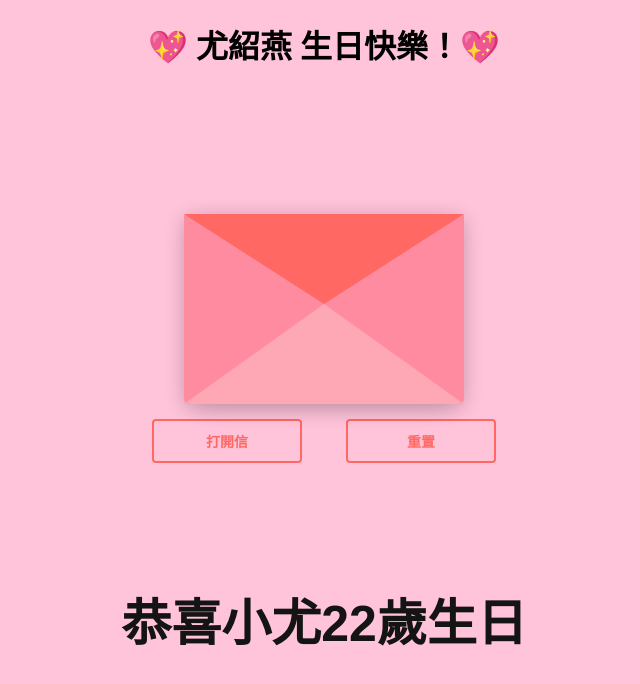
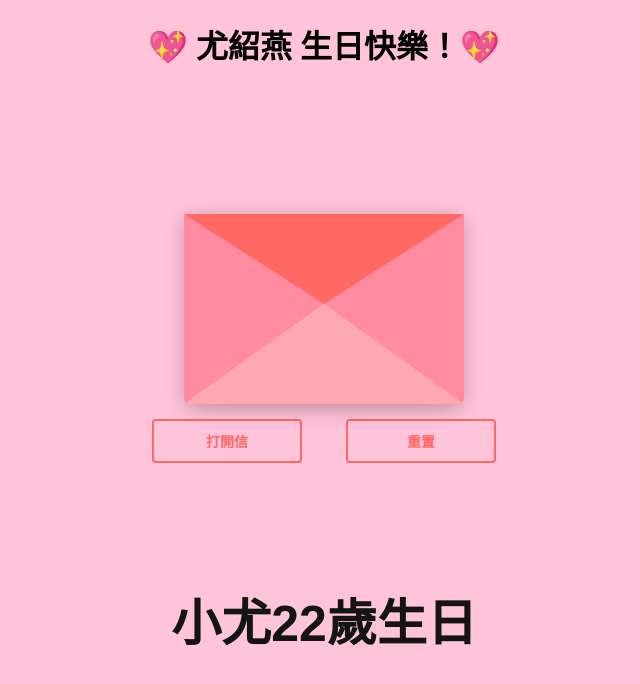
Before and after one commit to YanShuo0116/HBD_html, a plain HTML site: page index.html in a window 1280 px wide. Shown: the whole page, without its empty margins (316-956 px from the left). Drawn offline with nearby package versions, Linux system fonts and the light colour scheme.

Commit message:
Update index.html

```diff
--- a/index.html
+++ b/index.html
@@ -37,7 +37,7 @@
         <button id="reset">重置</button>
     </div>
 
-    <h1 class="valentine">恭喜小尤22歲生日</h1>
+    <h1 class="valentine">小尤22歲生日</h1>
 
     <!-- 全螢幕信件內容 -->
     <div id="letter-overlay" class="overlay">
```
